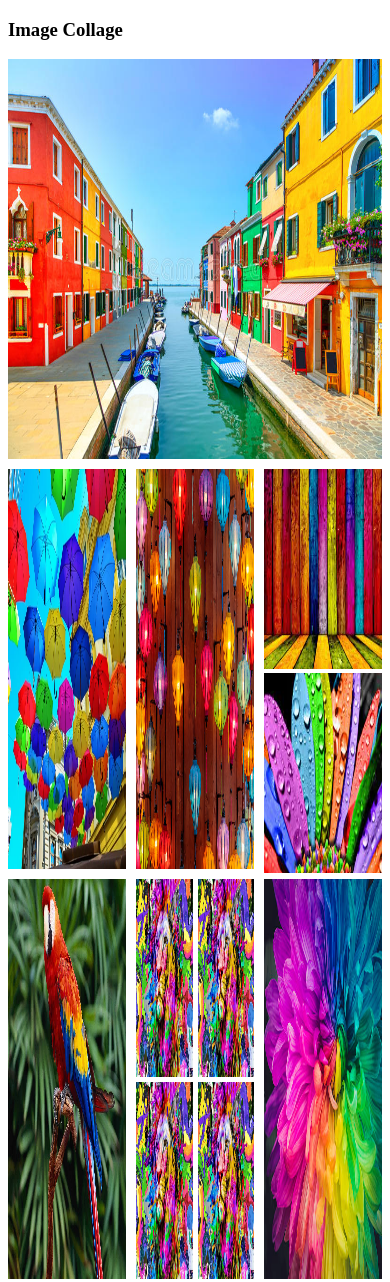
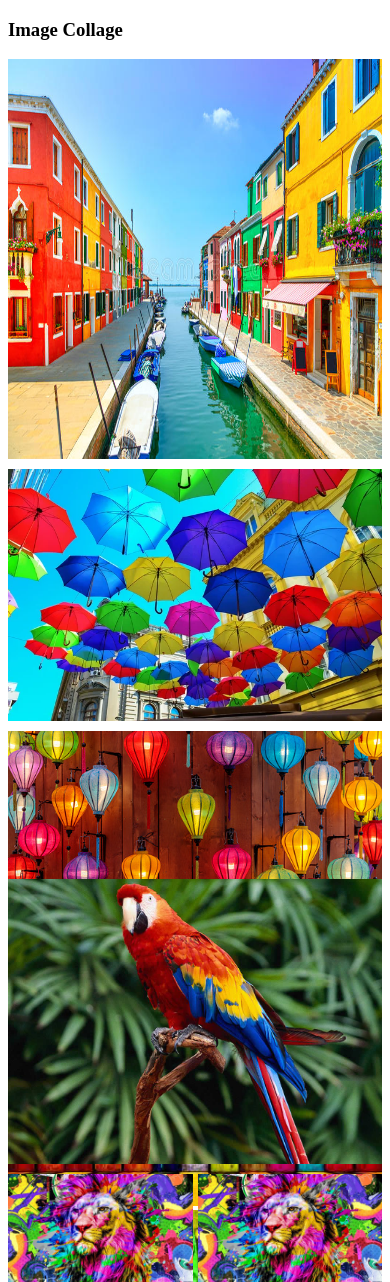
Before and after one commit to juyel66/module-8, a plain HTML site: page index.html in a window 390 px wide. Shown: the top 1282 px of the page. Drawn offline with Linux system fonts and the light colour scheme.

Commit message:
mobile er jnno

```diff
--- a/index.html
+++ b/index.html
@@ -3,7 +3,7 @@
 <head>
     <meta charset="UTF-8">
     <meta name="viewport" content="width=device-width, initial-scale=1.0">
-    <title>Img Collage</title>
+    <title>Img Collage-class 2</title>
     <link rel="stylesheet" href="style/style.css">
 </head>
 <body>
--- a/style/style.css
+++ b/style/style.css
@@ -23,3 +23,11 @@
     grid-template-columns: repeat(2, 1fr);
     gap: 5px;
 }
+
+/* responsive media query */
+@media screen and (max-width: 576px) {
+    .row{
+        flex-direction: column;
+    }
+
+}
```
